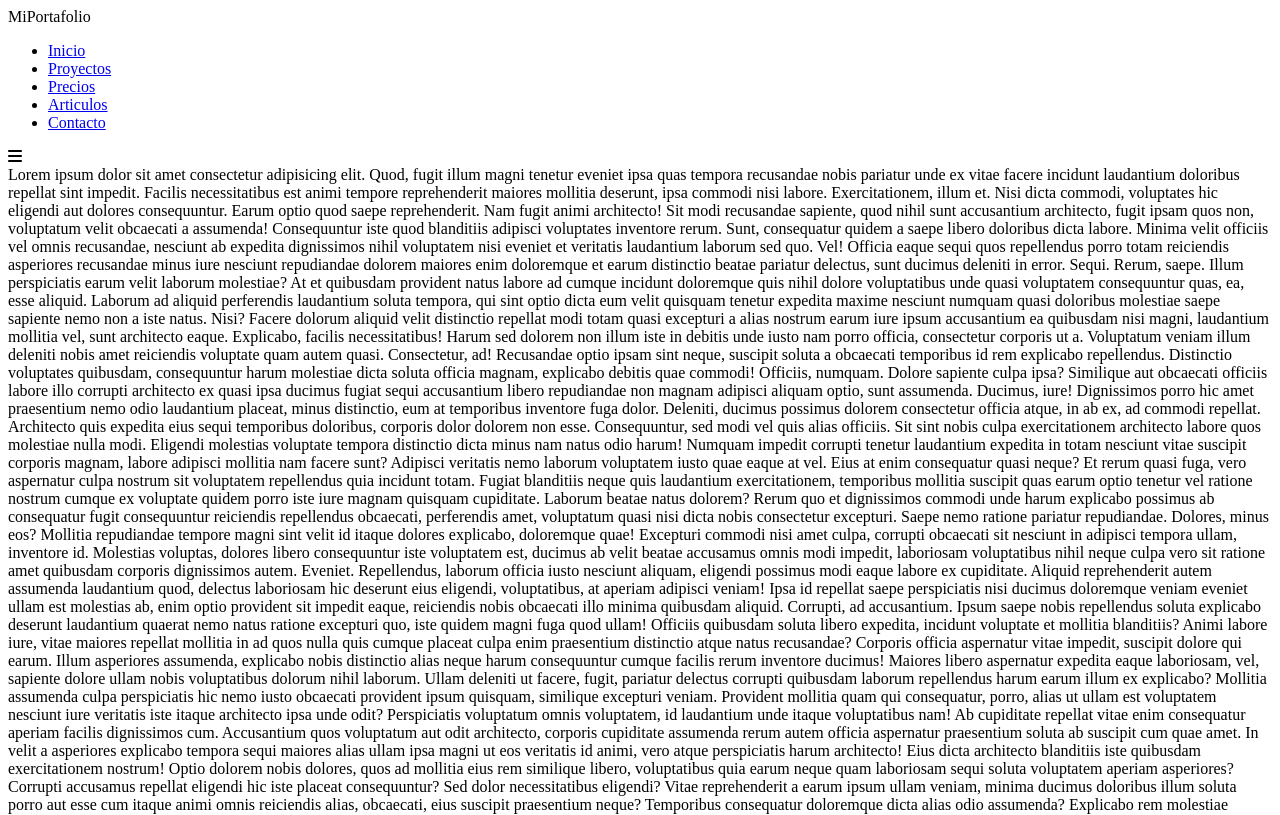
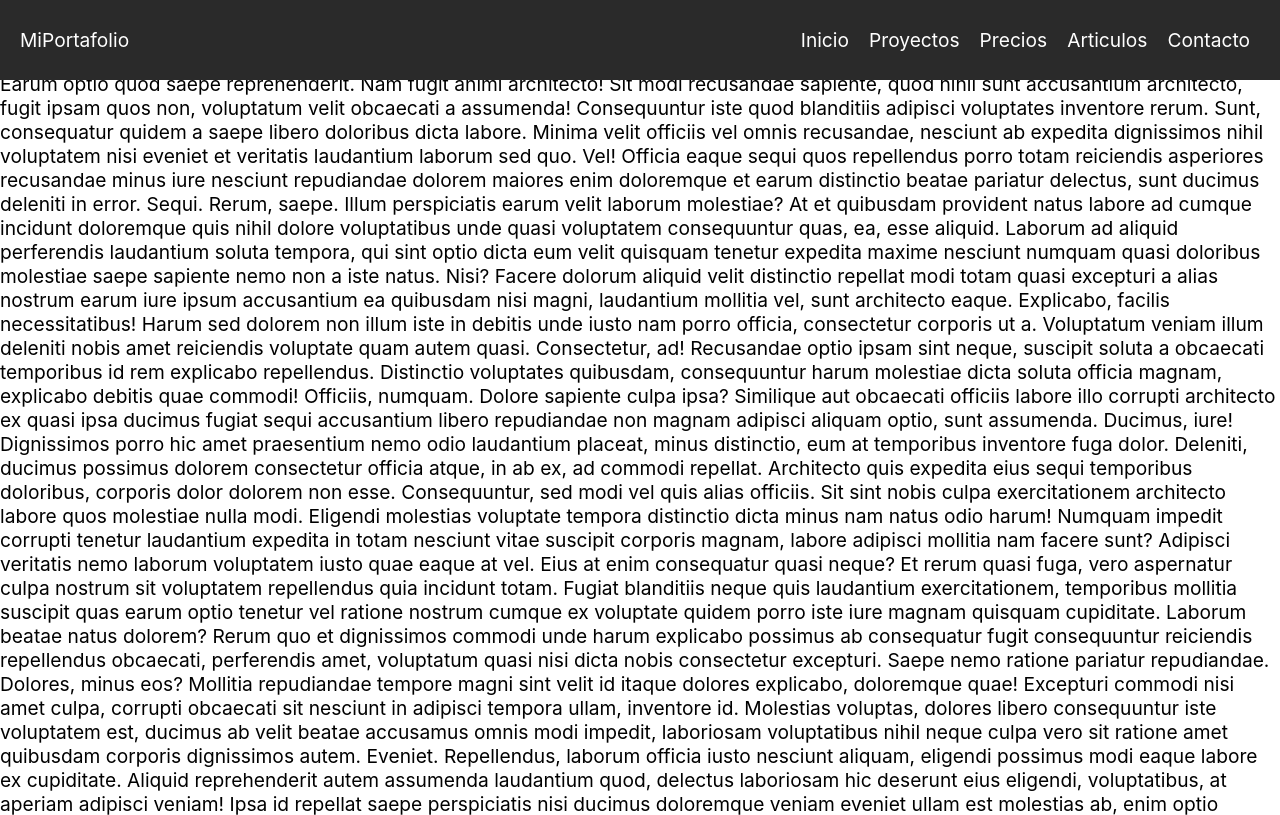
Before and after one commit to alexanderwww/Mi-Portafolio, a plain HTML site: page index.html in a window 1280 px wide. Shown: the top 815 px of the page. Drawn offline with Linux system fonts and the light colour scheme; the site is published under a folder, as on GitHub Pages, so addresses that start at the root find nothing.

Commit message:
modificacion minima

```diff
--- a/index.html
+++ b/index.html
@@ -6,7 +6,7 @@
     <meta http-equiv="X-UA-Compatible" content="IE=edge">
     <meta name="viewport" content="width=device-width, initial-scale=1.0">
 
-    <link rel="stylesheet" href="/css/header.css">
+    <link rel="stylesheet" href="css/header.css">
     <link rel="stylesheet" href="https://cdnjs.cloudflare.com/ajax/libs/font-awesome/6.0.0-beta3/css/all.min.css">
 
 
@@ -136,7 +136,7 @@
         Nobis totam placeat repellat recusandae praesentium temporibus magni, exercitationem eos autem quae eligendi sed amet dicta vero vitae magnam saepe a. Harum omnis voluptatum delectus labore facere repellat sunt saepe?
     </label>
 
-    <script src="/javaScript/header-responsive.js"></script>
+    <script src="javaScript/header-responsive.js"></script>
 
 </body>
 
```
